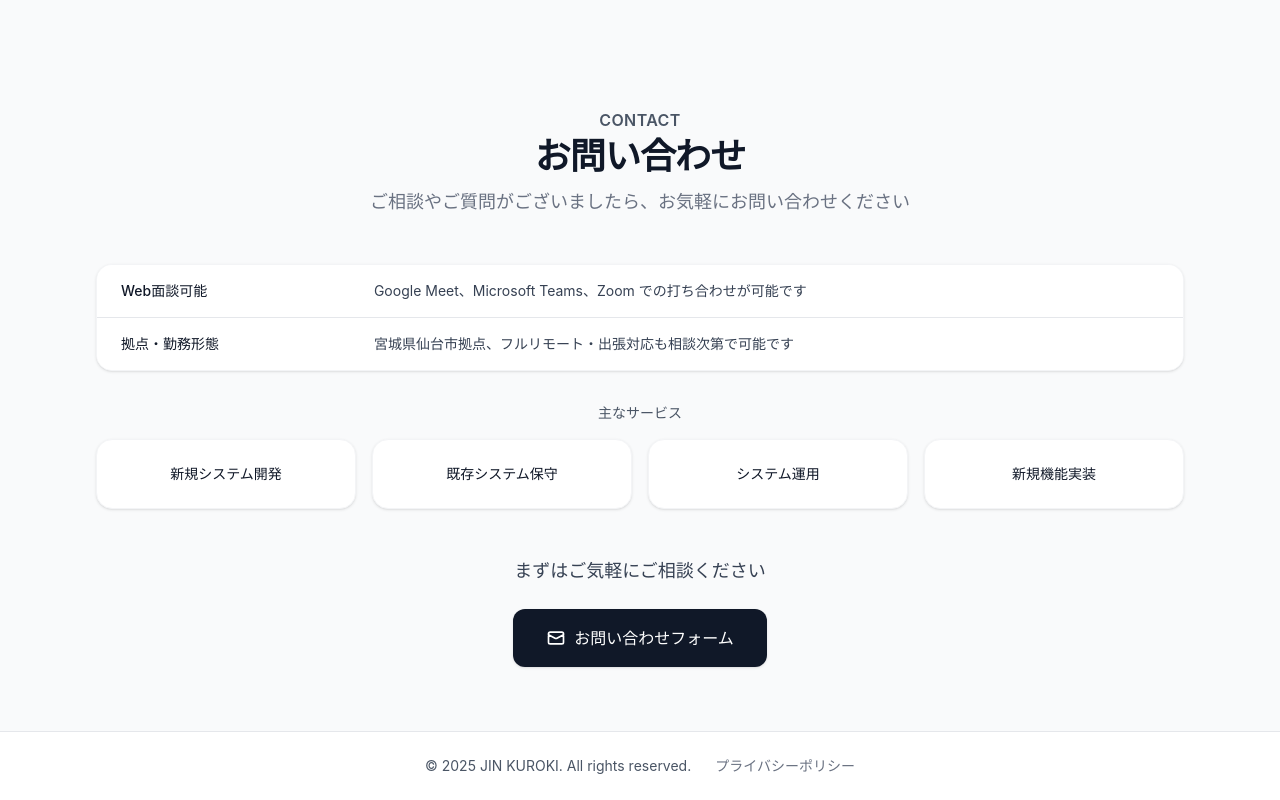
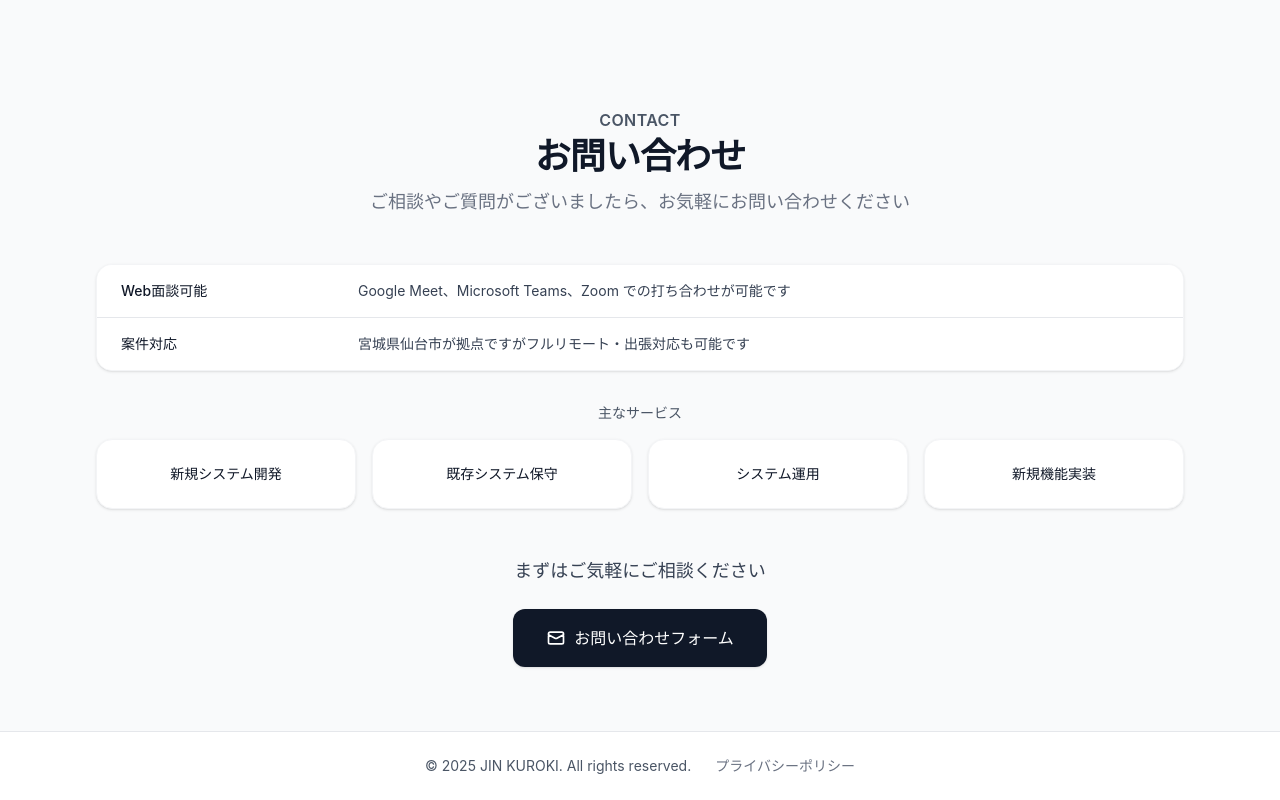
Before and after one commit to NOIRU13/portfolio, a Vue app: page / in a window 1280 px wide. Shown: the part 2466-3266 px from the top of the page. Built offline with nearby package versions, Linux system fonts and the light colour scheme.

Commit message:
no message

```diff
--- a/src/components/sections/ContactSection.vue
+++ b/src/components/sections/ContactSection.vue
@@ -29,10 +29,10 @@
                 </tr>
                 <tr class="hover:bg-gray-50 transition-colors duration-150">
                   <td class="px-6 py-4 whitespace-nowrap text-sm font-medium text-gray-900">
-                    拠点・勤務形態
+                    案件対応
                   </td>
                   <td class="px-6 py-4 text-sm text-gray-700">
-                    宮城県仙台市拠点、フルリモート・出張対応も相談次第で可能です
+                    宮城県仙台市が拠点ですがフルリモート・出張対応も可能です
                   </td>
                 </tr>
               </tbody>
```
